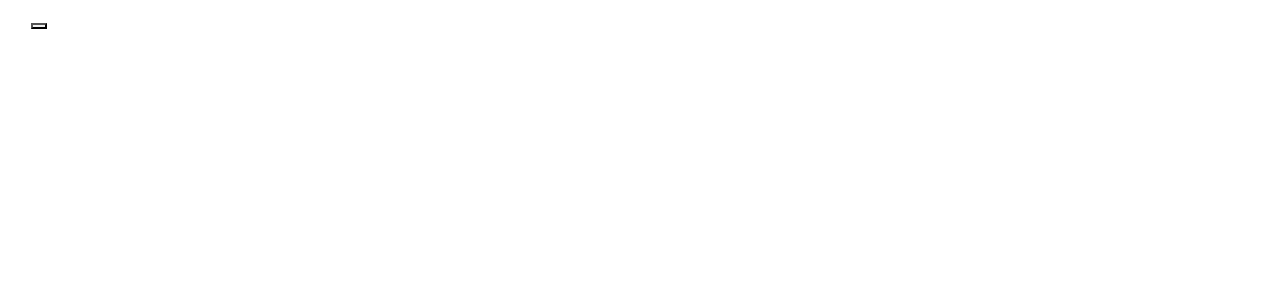
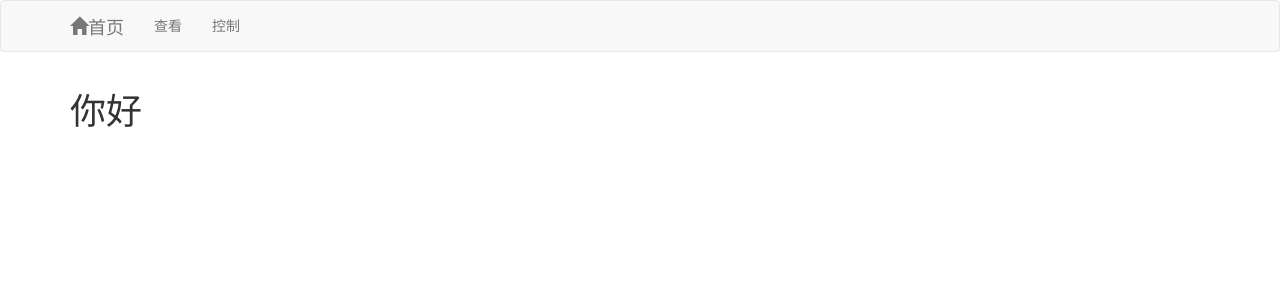
Before and after one commit to p-xy/raspi, a Django app: page / in a window 1280 px wide. Before the commit the part shown is almost empty. Shown: the top 300 px of the page. Run offline with Django 3.2, Linux system fonts and the light colour scheme; some libraries are stand-ins or nearby versions.

Commit message:
修改base.html，添加导航条

```diff
--- a/templates/base.html
+++ b/templates/base.html
@@ -5,14 +5,36 @@
     {% block head %}{% endblock %}
     <title>{% block title %}{% endblock %}</title>
     <!--bootstrap-->
-    <link rel="stylesheet" href="/static/boostrap/bootstrap.min.css">
+    <link rel="stylesheet" href="/static/bootstrap/css/bootstrap.min.css">
 </head>
 <body>
-    {% block content %}{% endblock %}
-
+	<div class="navbar navbar-default">
+		<div class="container">
+			<!--brand && toggle-->
+			<div class="navbar-header">
+				<a href="/" class="navbar-brand">
+					<span class="glyphicon glyphicon-home"></span>首页
+				</a>
+				<button type="button" class="navbar-toggle " data-toggle="collapse" data-target="#myheader">
+					<span class="sr-only">Toggle navigation</span>
+					<span class="icon-bar"></span>
+					<span class="icon-bar"></span>
+					<span class="icon-bar"></span>
+				</button>
+			</div>
+			<!--nav links-->
+			<div class="collapse navbar-collapse" id="myheader" >
+				<ul class="nav navbar-nav">
+					<li><a href="/look">查看</a></li>
+					<li><a href="/control">控制</a></li>
+				</ul>
+			</div>
+		</div>
+	</div>
+	{% block content %}{% endblock %}
 
     <!--js-->
     <script src="/static/bootstrap/js/jquery.min.js"></script>
-    <script src="/static/bootstrap/js/boostrap.min.js"></script>
+    <script src="/static/bootstrap/js/bootstrap.min.js"></script>
 </body>
 </html>
--- a/templates/index.html
+++ b/templates/index.html
@@ -6,27 +6,11 @@
 {% endblock %}
 {% block tit%}首页{% endblock %}
 {% block content %}
-<div class="navbar navbar--inverse " role="navigation">
-    <div class="container-fluid">
-        <div class="navbar-header">
-            <button type="button" class="navbar-toggle collapsed" data-toggle="collapse">
-            </button>
-        </div>
-
-
-    </div>
+<div class="container">
+	<h1>你好</h1>
 
 </div>
 
 
 
-
-
-
-
-
-
-
-
-
 {% endblock%}
```
Also changed, not shown: 10 other files.
